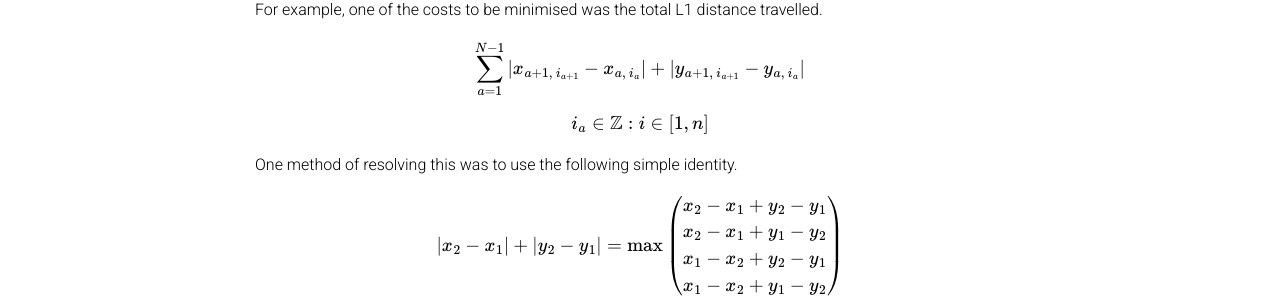
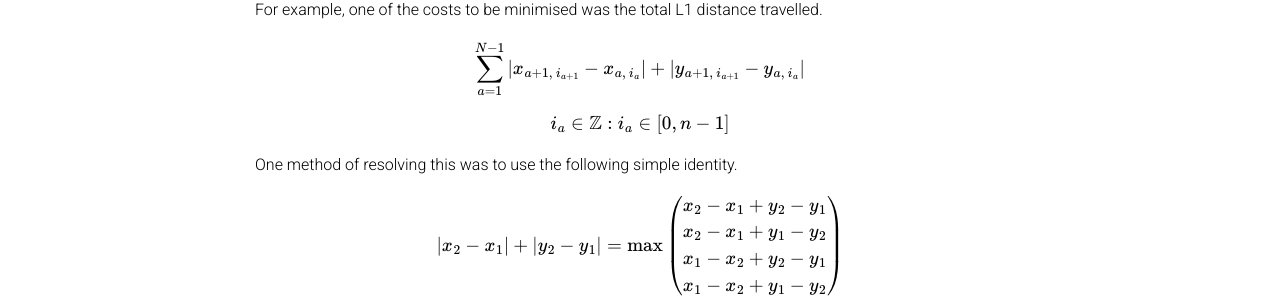
Before and after one commit to xuexianlim/xuexianlim.github.io, a Jekyll site: the page built from _projects/PDM4AR.md, in a window 1280 px wide and 900 px high, scrolled down 4713 px. Shown: the part 145-449 px from the top of the window. Built offline with Jekyll 4.4.1, drawn with Linux system fonts in a browser that asks for light colours; full-size pictures stand in for the smaller copies a plugin makes; comment, search, counter and statistics services are not loaded; a style sheet for code colours, icons or effects is not loaded.

Commit message:
Update PDM4AR

```diff
--- a/_projects/PDM4AR.md
+++ b/_projects/PDM4AR.md
@@ -112,7 +112,7 @@ This was one of the harder exercises that required some thinking out of the box
 
 $$\sum_{a=1}^{N-1}\left|x_{a+1,\text{ }i_{a+1}}-x_{a,\text{ }i_{a}}\right|+\left|y_{a+1,\text{ }i_{a+1}}-y_{a,\text{ }i_{a}}\right|$$
 
-$$i_{a}\in\mathbb{Z}:i\in\left[1,n\right]$$
+$$i_{a}\in\mathbb{Z}:i_{a}\in\left[0,n-1\right]$$
 
 <p style="text-align: justify">
 One method of resolving this was to use the following simple identity.
```
Also changed, not shown: _projects/LRP.md (+1 -1 lines).
